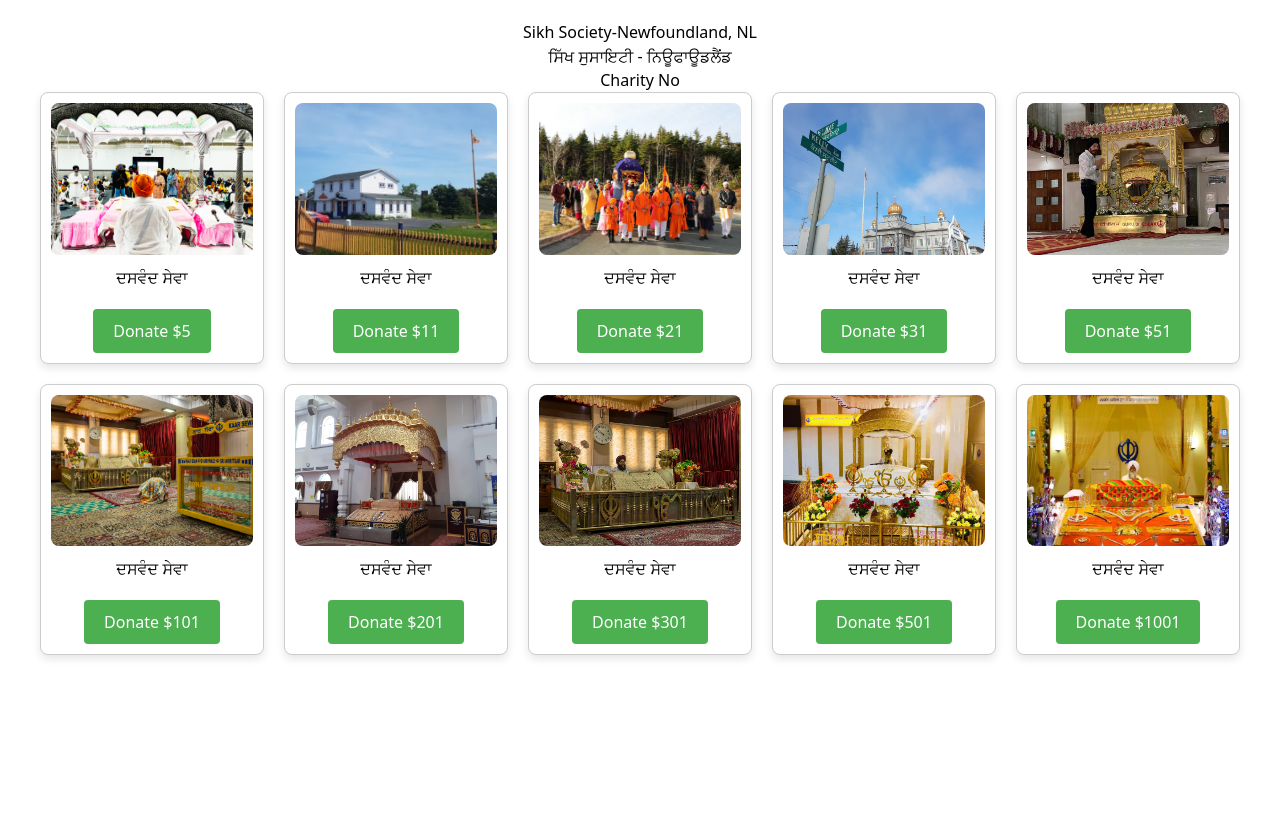
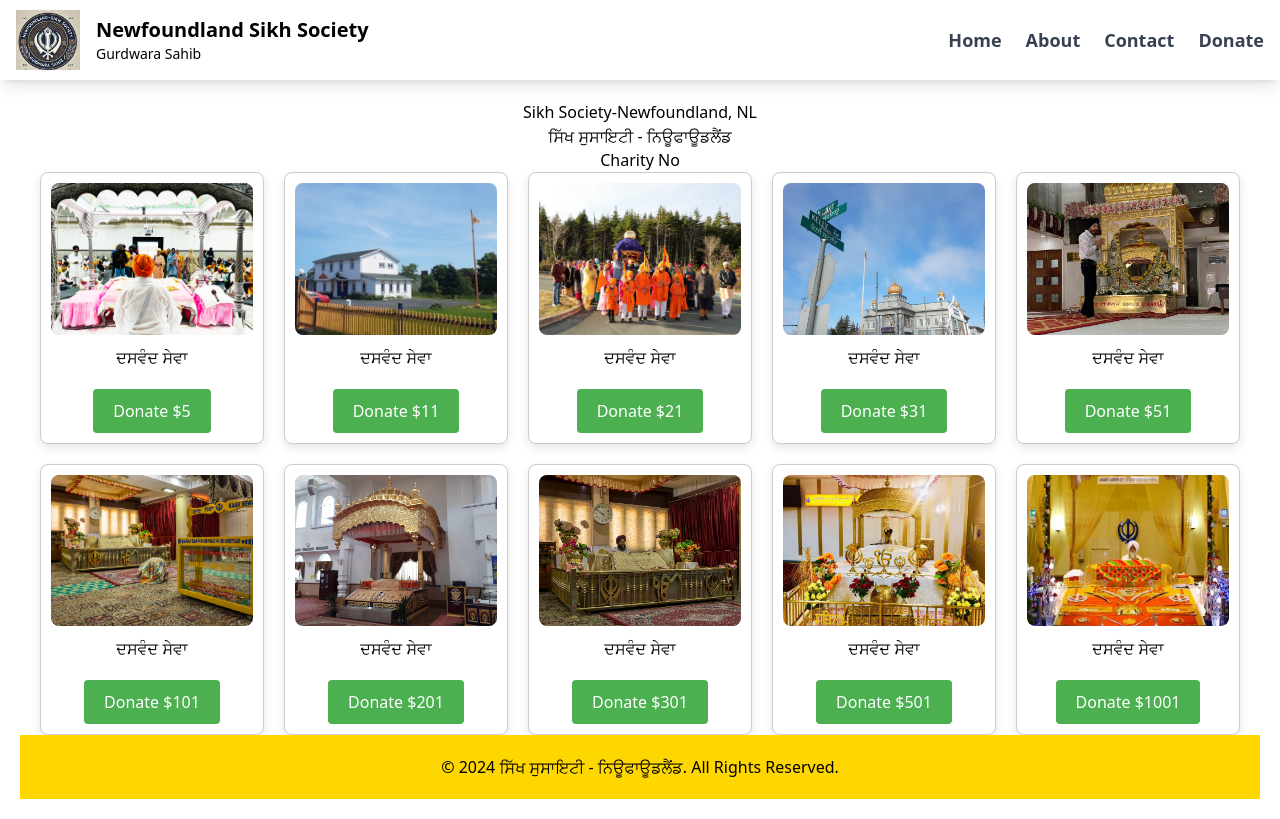
Before and after one commit to karandeepdps/nl-gurughar, a Next.js app in the folder gurughar-website/: page /donation in a window 1280 px wide. Built offline with nearby package versions, Linux system fonts and the light colour scheme.

Commit message:
add navbar and footer

```diff
--- a/gurughar-website/src/app/donation/page.tsx
+++ b/gurughar-website/src/app/donation/page.tsx
@@ -1,6 +1,8 @@
 // pages/payment.js
 import React from 'react';
 import styles from '../../../styles/Payment.module.css';
+import Navbar from '../../../components/Navbar';
+import Footer from '../../../components/Footer';
 
 export default function Payment() {
     const donations = [
@@ -17,6 +19,9 @@
     ];
 
     return (
+        <>
+            <Navbar />
+
         <div className={styles.container}>
             <h1>Sikh Society-Newfoundland, NL </h1>
             <h1> ਸਿੱਖ ਸੁਸਾਇਟੀ - ਨਿਊਫਾਊਡਲੈਂਡ  </h1>
@@ -32,6 +37,10 @@
                     </div>
                 ))}
             </div>
+            <Footer />
+
         </div>
+        </>
+
     );
 }
```
